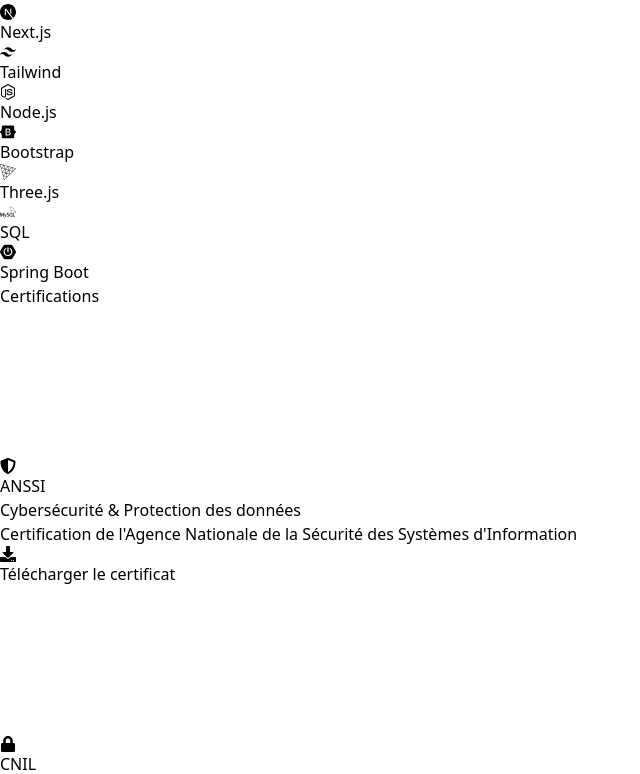
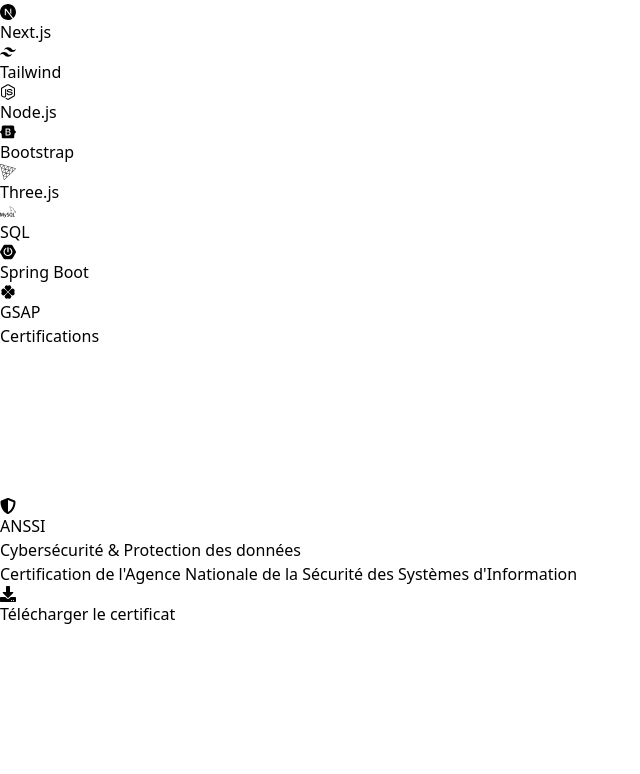
Before and after one commit to Timothee-alt/Portfolio-Pro, a React (Vite) app: page / in a window 1280 px wide. Shown: the part 2343-3117 px from the top of the page, without its empty margins (0-640 px from the left). Built offline with nearby package versions, Linux system fonts and the light colour scheme.

Commit message:
Ajout GSAP dans compétences

```diff
--- a/src/assets/Pages/Skills/Skills.jsx
+++ b/src/assets/Pages/Skills/Skills.jsx
@@ -1,6 +1,7 @@
 import { FaHtml5, FaCss3Alt, FaReact, FaNodeJs, FaPython, FaPhp, FaShieldAlt, FaLock, FaDownload, FaGraduationCap, FaJava } from 'react-icons/fa';
 import { SiNextdotjs, SiTailwindcss, SiJavascript, SiDart, SiBootstrap, SiThreedotjs, SiTypescript, SiMysql, SiSpringboot } from 'react-icons/si';
 import Particles from '../About/Particle';
+import { TbCloverFilled } from "react-icons/tb";
 
 function Skills() {
     const handleDownload = (certifType) => {
@@ -92,7 +93,8 @@
                                     { icon: SiBootstrap, name: 'Bootstrap', color: 'hover:text-purple-500' },
                                     { icon: SiThreedotjs, name: 'Three.js', color: 'hover:text-gray-300' },
                                     { icon: SiMysql, name: 'SQL', color: 'hover:text-blue-400' },
-                                    { icon: SiSpringboot, name: 'Spring Boot', color: 'hover:text-green-500' }
+                                    { icon: SiSpringboot, name: 'Spring Boot', color: 'hover:text-green-500' },
+                                    { icon: TbCloverFilled, name: 'GSAP', color: 'hover:text-green-300' }
                                 ].map((skill, index) => (
                                     <div key={index}
                                         className={`flex flex-col items-center p-4 rounded-lg bg-white/5 backdrop-blur-sm
```
